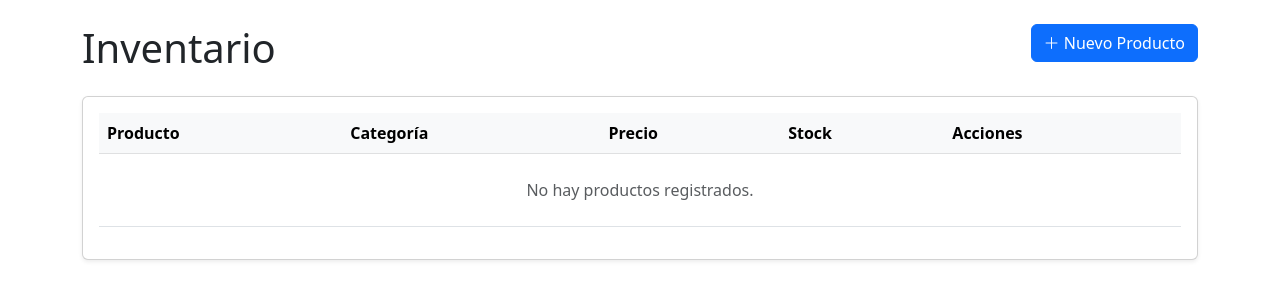
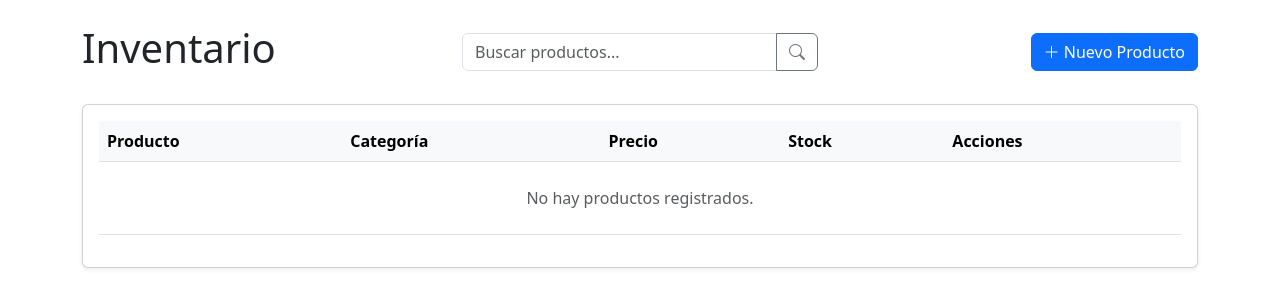
Before and after one commit to alejfrossi/sistema-gestion-stock, a Django app: page /productos/ in a window 1280 px wide. Shown: the part 56-364 px from the top of the page. Run offline with Django 5.2, Linux system fonts and the light colour scheme; data that the repository does not hold is empty.

Commit message:
feat(inventory): implement search functionality with Q objects

```diff
--- a/src/apps/inventory/templates/inventory/product_list.html
+++ b/src/apps/inventory/templates/inventory/product_list.html
@@ -3,11 +3,32 @@
 {% block title %}Listado de Productos{% endblock %}
 
 {% block content %}
-<div class="row mb-3">
-    <div class="col-md-6">
+<div class="row mb-4 align-items-center">
+    <div class="col-md-4">
         <h1>Inventario</h1>
     </div>
-    <div class="col-md-6 text-end">
+
+    <div class="col-md-4">
+        <form method="get" class="d-flex">
+            <div class="input-group">
+                <input type="text"
+                       name="q"
+                       class="form-control"
+                       placeholder="Buscar productos..."
+                       value="{{ search_query|default:'' }}">
+                <button class="btn btn-outline-secondary" type="submit">
+                    <i class="bi bi-search"></i>
+                </button>
+                {% if search_query %}
+                    <a href="{% url 'product_list' %}" class="btn btn-outline-danger" title="Limpiar búsqueda">
+                        <i class="bi bi-x-lg"></i>
+                    </a>
+                {% endif %}
+            </div>
+        </form>
+    </div>
+
+    <div class="col-md-4 text-end">
         <a href="{% url 'product_create' %}" class="btn btn-primary">
             <i class="bi bi-plus-lg"></i> Nuevo Producto
         </a>
--- a/src/apps/inventory/views.py
+++ b/src/apps/inventory/views.py
@@ -1,11 +1,24 @@
 from django.shortcuts import render, redirect, get_object_or_404
+from django.db.models import Q
 from .models import Product
 from .forms import ProductForm
 
 def product_list(request):
-    products = Product.objects.all() # 1. Consultar a la DB (SELECT * FROM product)
-    context = { 'products': products } # 2. Contexto: El "paquete" de datos que enviamos al HTML
-    return render(request, 'inventory/product_list.html', context) # 3. Renderizar: Unir el HTML con los datos
+    products = Product.objects.all()
+    query = request.GET.get('q')
+
+    if query:
+        # Filtramos: El nombre contiene la query ó la categoría contiene la query
+        products = products.filter(
+            Q(name__icontains=query) |
+            Q(category__name__icontains=query)
+        )
+
+    context = {
+        'products': products,
+        'search_query': query
+    }
+    return render(request, 'inventory/product_list.html', context)
 
 def product_create(request):
     if request.method == 'POST':
```
